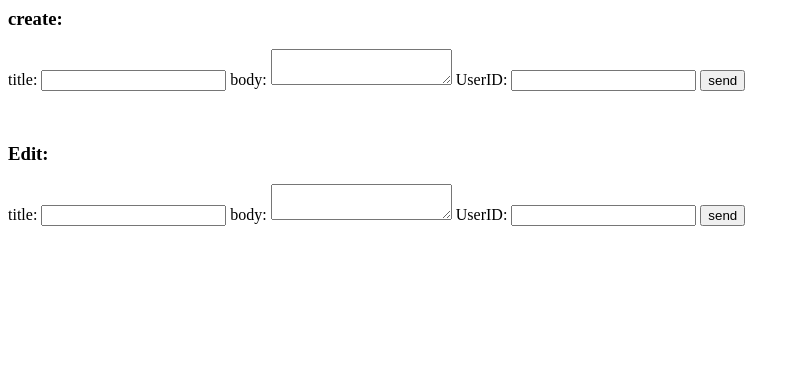
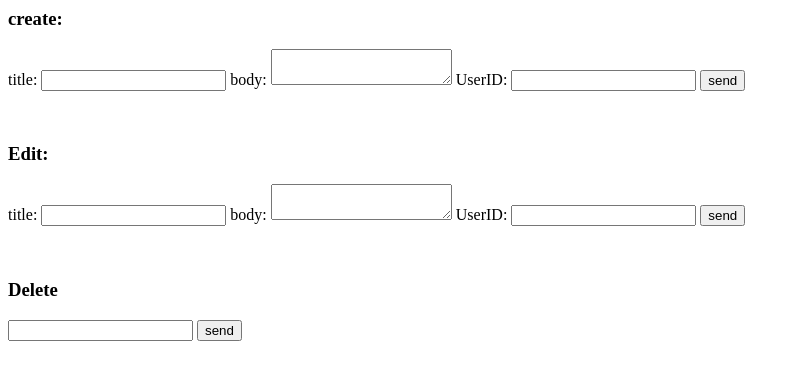
Before and after one commit to salehimaryam/projectserver, a website: page views/admin.html in a window 1280 px wide. Shown: the whole page, without its empty margins (0-800 px from the left). Drawn offline with Linux system fonts and the light colour scheme.

Commit message:
first commit

```diff
--- a/views/admin.html
+++ b/views/admin.html
@@ -15,5 +15,10 @@
             UserID: <input type="text" name="UserID" />
             <button type="submit">send</button>
         </form></br>
+        <h3>Delete</h3>
+        <form action="" method="POST">
+            <input type="text" name="id" />
+            <button type="submit"> send</button>
+        </form>
     </body>
 </html>
```
